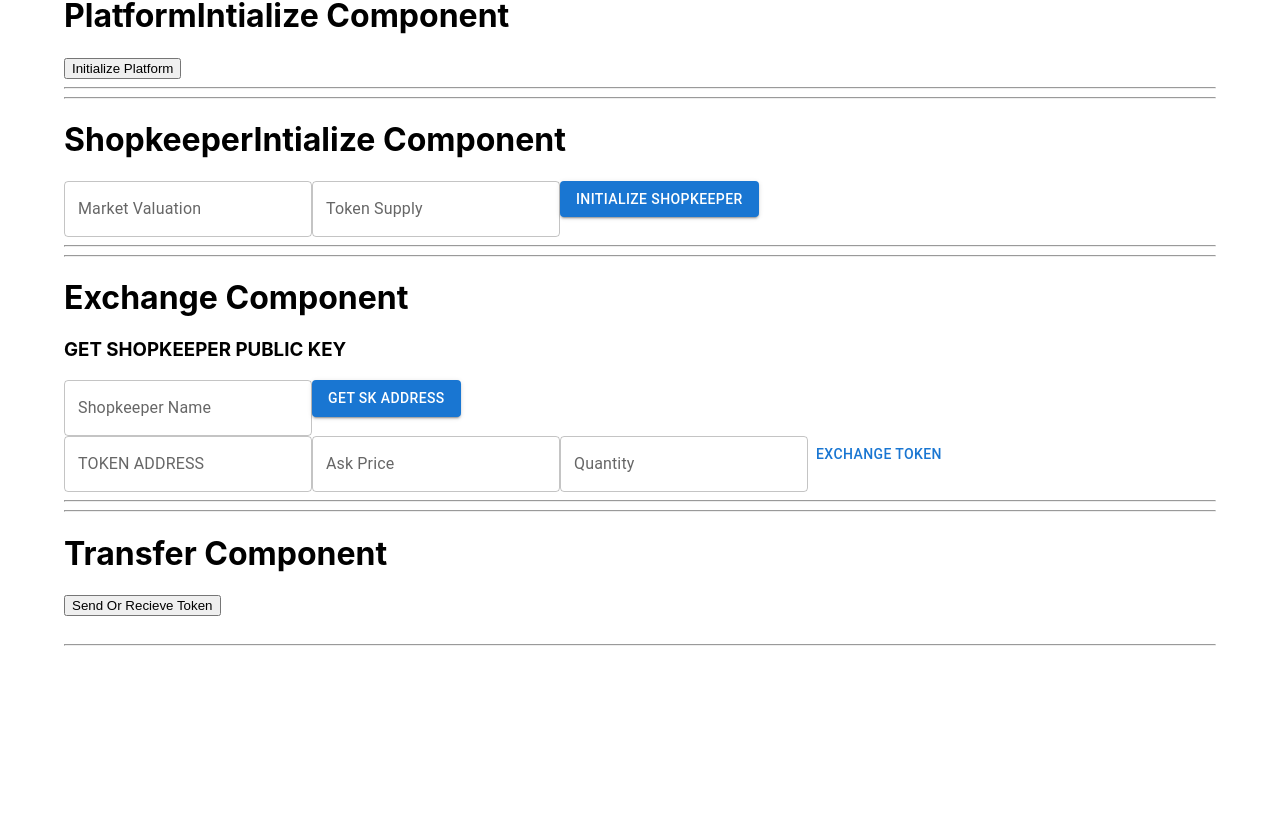
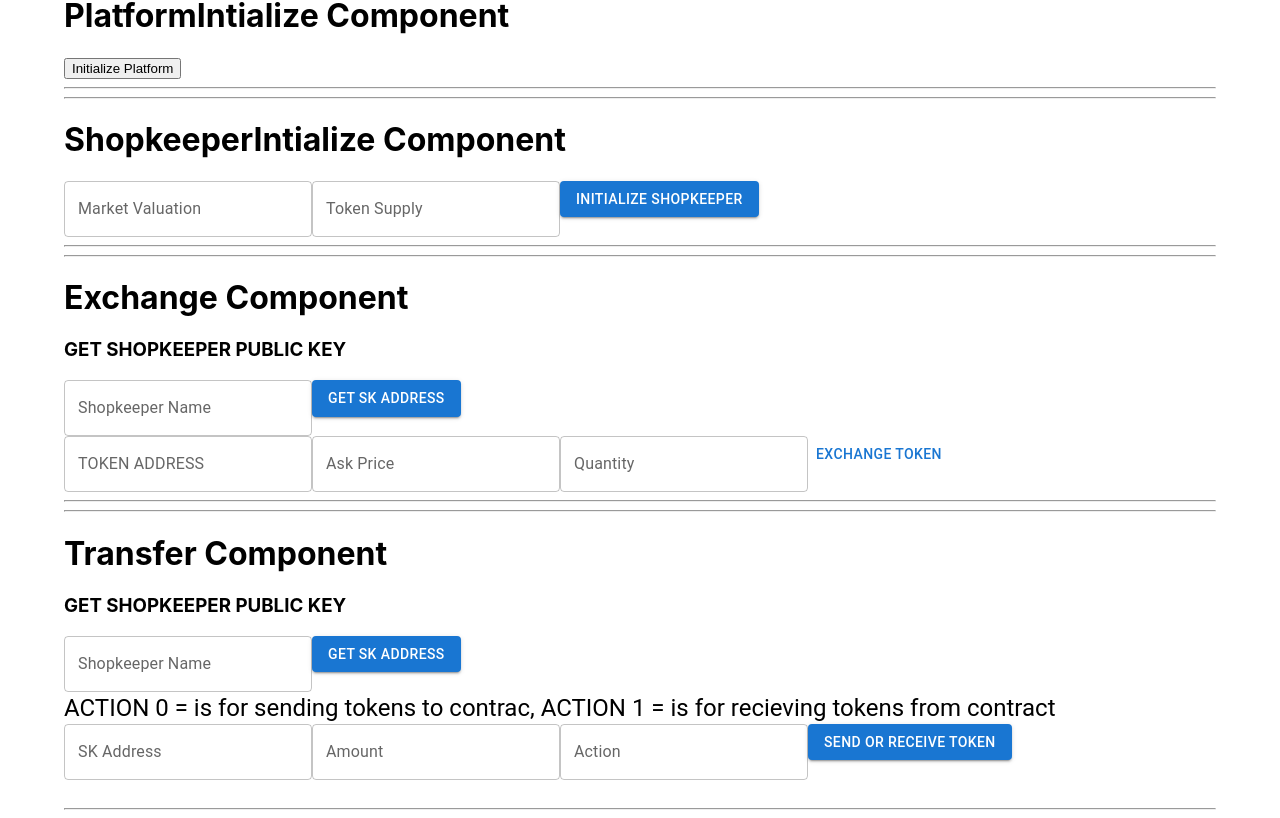
Before and after one commit to pratik-mk/Decense-fe, a React (Create React App) app: page / in a window 1280 px wide. Shown: the part 208-1026 px from the top of the page. Before the commit the page ends 862 px from the top, so only its background shows below. Built offline with nearby package versions, Linux system fonts and the light colour scheme; what @solana/web3.js, buffer-layout would draw is missing.

Commit message:
transfer token component refactor

```diff
--- a/src/components/ConnectWallet.jsx
+++ b/src/components/ConnectWallet.jsx
@@ -7,7 +7,7 @@ const ConnectWallet = () => {
   const getConnectedWallet = async () => {
     const provider = await window.solana;
     if (provider) {
-      setPubKey(provider.publicKey);
+      setPubKey(provider.publicKey.toString());
       localStorage.setItem("pubKey", provider.pubKey);
     } else console.log("Try to connect again");
   };
--- a/src/components/Transfer.jsx
+++ b/src/components/Transfer.jsx
@@ -1,24 +1,89 @@
-import React from "react";
+import React, { useState } from "react";
 import { useWallet } from "../context/walletContext";
 import { PublicKey } from "@solana/web3.js";
 import { sendRecieveTokenIx } from "../utils/sendOrRecieveTokens";
+import { TextField, Button, Typography } from "@mui/material";
+import { getTokenByName } from "../services/api";
 
 const Transfer = () => {
   const { pubKey } = useWallet();
+  const [skDetails, setSkDetails] = useState({
+    skName: "",
+    skAddress: "",
+  });
+
+  const [transferValues, setTransferValues] = useState({
+    action: "",
+    amount: "",
+  });
+
+  const getSKAddress = async (skName) => {
+    try {
+      //make API call
+      const res = await getTokenByName(skName);
+      setSkDetails({ ...skDetails, skAddress: res.address });
+    } catch (e) {
+      console.log(e, "exchange componennt API error");
+    }
+  };
+
+  const handleTransfer = () => {
+    const transferTxRes = sendRecieveTokenIx(
+      transferValues.action,
+      transferValues.amount,
+      new PublicKey(skDetails.skAddress),
+      pubKey
+    );
+    console.log(transferTxRes, "transferTx");
+  };
+  console.log(pubKey, "pubkey context");
   return (
     <div>
       <hr />
       <h1>Transfer Component</h1>
-      <button
-        onClick={() =>
-          sendRecieveTokenIx(
-            new PublicKey("Ba6de1dGVK1HMDhBM4RbbGnFbPmwG1QR1VNtFUFdon6b"),
-            pubKey
-          )
+      <h3>GET SHOPKEEPER PUBLIC KEY</h3>
+      <TextField
+        type="text"
+        label="Shopkeeper Name"
+        onChange={(e) => setSkDetails({ ...skDetails, skName: e.target.value })}
+      />
+      <Button
+        variant="contained"
+        onClick={() => getSKAddress(skDetails.skName)}
+      >
+        Get SK Address
+      </Button>
+
+      <br />
+      <Typography variant="h5">
+        ACTION 0 = is for sending tokens to contrac, ACTION 1 = is for recieving
+        tokens from contract
+      </Typography>
+      <TextField type="text" label="SK Address" value={skDetails.skAddress} />
+      <TextField
+        type="number"
+        label="Amount"
+        onChange={(e) =>
+          setTransferValues({
+            ...transferValues,
+            amount: parseInt(e.target.value),
+          })
         }
-      >
-        Send Or Recieve Token
-      </button>
+      />
+      <TextField
+        type="number"
+        label="Action"
+        onChange={(e) =>
+          setTransferValues({
+            ...transferValues,
+            action: parseInt(e.target.value),
+          })
+        }
+      />
+      <Button variant="contained" onClick={handleTransfer}>
+        SEND OR RECEIVE TOKEN
+      </Button>
+
       <br />
       <br />
       <hr />
--- a/src/utils/sendOrRecieveTokens.js
+++ b/src/utils/sendOrRecieveTokens.js
@@ -14,12 +14,17 @@ import { DECENSE_SHOPKEEPER_STATE } from "./utils";
 
 const BN = require("bn.js");
 
-export const sendRecieveTokenIx = async (skeeper, user) => {
+export const sendRecieveTokenIx = async (
+  actionARGS,
+  amountARGS,
+  skeeper,
+  user
+) => {
   // get this in arg
 
   // action = 0 is for sending tokens to contract; action = 1 is for recieving tokens from contract
-  const action = 0;
-  const amount = 0.1 * 10000;
+  const action = actionARGS;
+  const amount = amountARGS * 10000;
 
   const mintId = await PublicKey.createWithSeed(
     skeeper,
```
